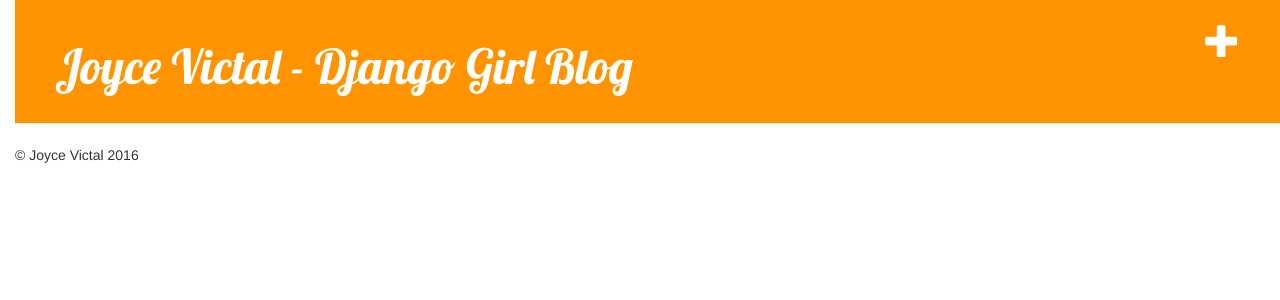
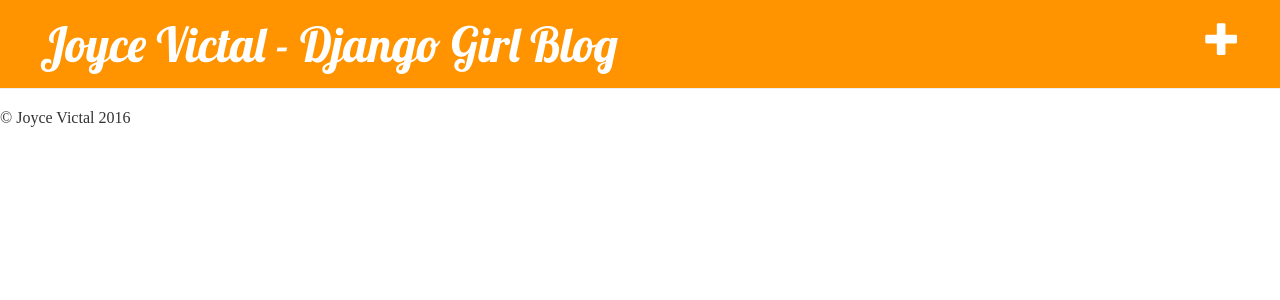
Before and after one commit to joycevictal/my-first-blog, a Django app: page / in a window 1280 px wide. Shown: the top 300 px of the page. Run offline with Django 3.2, Linux system fonts and the light colour scheme; data that the repository does not hold is empty; some libraries are stand-ins or nearby versions.

Commit message:
Aperfeiçoando o layout.

```diff
--- a/blog/static/css/blog.css
+++ b/blog/static/css/blog.css
@@ -3,7 +3,7 @@ h1 a {
 }
 
 body {
-    padding-left: 15px;
+    padding-left: 0px;
 }
 
 h1 a {
@@ -14,6 +14,7 @@ h1 a {
 .page-header {
     background-color: #ff9400;
     margin-top: 0;
+    margin-left: 0;
     padding: 20px 20px 20px 40px;
 }
 
--- a/blog/templates/blog/base.html
+++ b/blog/templates/blog/base.html
@@ -6,6 +6,7 @@
         <title>Blog - Joyce Victal</title>
         <link rel="stylesheet" href="//maxcdn.bootstrapcdn.com/bootstrap/3.2.0/css/bootstrap.min.css">
         <link rel="stylesheet" href="//maxcdn.bootstrapcdn.com/bootstrap/3.2.0/css/bootstrap-theme.min.css">
+        <link rel="stylesheet" href="css/reset.css">
         <link rel="stylesheet" href="{% static 'css/blog.css' %}">
         <link href="https://fonts.googleapis.com/css?family=Lobster&subset=latin,latin-ext" rel="stylesheet" type="text/css">
     </head>
```
Also changed, not shown: blog/static/css/reset.css (renamed from blog/templates/blog/reset.css).
